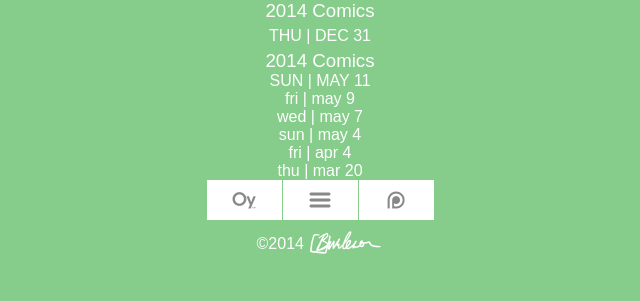
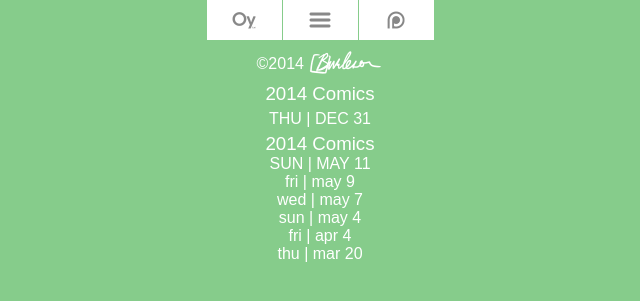
Before and after one commit to oycomics/oycomics.github.io, a Jekyll site: the page built from archive/index.html, in a window 1280 px wide. Shown: the top 301 px of the page, without its empty margins (320-960 px from the left). Built offline with Jekyll 4.4.1, drawn with Linux system fonts in a browser that asks for light colours; Markdown is read by kramdown in place of the engine named in the settings.

Commit message:
Update archive.html

```diff
--- a/_layouts/archive.html
+++ b/_layouts/archive.html
@@ -9,8 +9,8 @@
 </head>
 <body>
 <div class="site">
+{% include footer.html %}
 <div class="content archive">{{ content }}</div>
-{% include footer.html %}
 </div>
 </body>
 </html>
```
